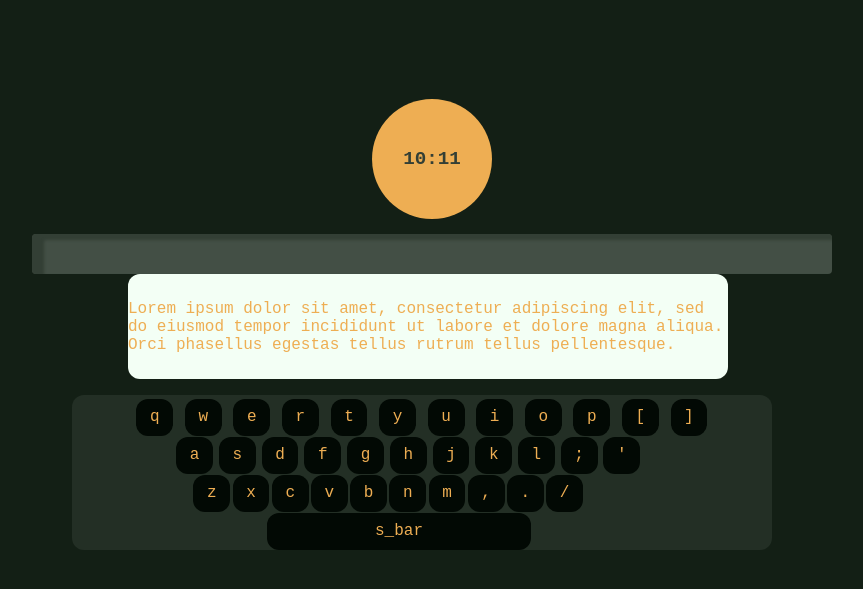
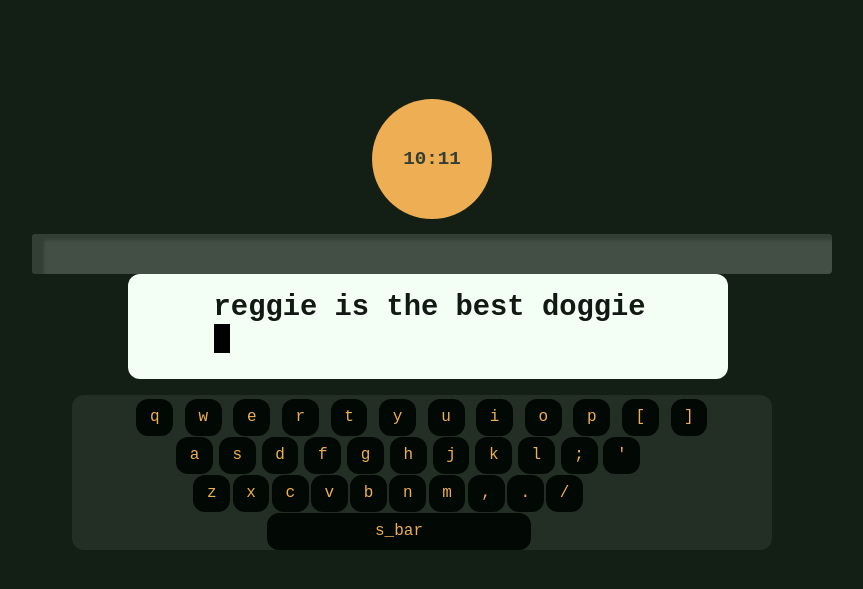
Before and after one commit to CliffordC/Typinggame, a plain HTML site: page index.html in a window 1280 px wide. Shown: the part 83-672 px from the top of the page, without its empty margins (208-1071 px from the left). Drawn offline with Linux system fonts and the light colour scheme.

Commit message:
Added a caret and made some classes. Need to fix the caret position.

```diff
--- a/index.html
+++ b/index.html
@@ -32,11 +32,8 @@
             </section>
             <section class="wf-Library">
                 <div class="wf-Library_Content">
-                    <p>
-                        Lorem ipsum dolor sit amet,
-                        consectetur adipiscing elit, sed do eiusmod tempor
-                        incididunt ut labore et dolore magna aliqua.
-                        Orci phasellus egestas tellus rutrum tellus pellentesque.
+                    <div id="wf-Library_Caret"></div>
+                    <p id="mainStr">
                     </p>
                 </div>
             </section>
@@ -163,7 +160,7 @@
                     </div>
             </section>
         </main>
-        <script src="./src/script.js" >
+        <script type="module" src="./src/script.js" >
         </script>
     </body>
 </html>
--- /dev/null
+++ b/src/Dictionary/words.js
@@ -0,0 +1,9 @@
+/*
+ * Contains texts to appear on screen.
+ */
+export const dictionary = [
+    'reggie is the best doggie',
+    'reggie is a dog that lives in seattle',
+    'typing is an activity that one can do',
+    'examples are difficult to come up with',
+];
--- /dev/null
+++ b/src/js/Letter.js
@@ -0,0 +1,48 @@
+/*
+ * Letter class;
+ *
+ */
+const caretPlacement = document.querySelector('#mainStr');
+
+export class Letter {
+
+    constructor(value){
+        this.caret = false;
+        this.value = value;
+        this.caretDiv = document.createElement('div');
+        this.caretDiv.style.height = '1.8rem';
+        this.caretDiv.style.width = '1rem';
+        this.caretDiv.style.paddingBottom = '10px';
+        this.caretDiv.style.backgroundColor='black';
+        this.caretDiv.style.className='wf-Letter_Caret';
+        this.caretDiv.style.opacity=1;
+        this.caretDiv.style.marginBottom='10px';
+    }
+
+    getLetter(){
+        return this.value;
+    }
+    setLetter(value){
+        this.value = value;
+    }
+    setCaret(value){
+        this.caret=value;
+    }
+    getCaret(){
+    return this.caret;
+    }
+    flash(){
+        setInterval(()=>{
+            console.log('inside flash');
+            if(this.caret){
+                this.caretDiv.style.opacity = 0;
+                this.caret = false;
+                caretPlacement.appendChild(this.caretDiv);
+            }else{
+                this.caretDiv.style.opacity = 1;
+                this.caret = true;
+                caretPlacement.appendChild(this.caretDiv);
+            }
+        },220);
+    }
+};
--- /dev/null
+++ b/src/js/TypeSession.js
@@ -0,0 +1,50 @@
+/*
+ * This file will control what happens during a typing
+ * session. The class should display the words in the
+ * library content section of the site as well.
+ */
+import { dictionary } from '../Dictionary/words.js';
+import { Letter } from './Letter.js';
+
+const libraryContent = document.querySelector('#mainStr');
+
+export class TypeSession {
+
+
+    constructor(){
+        this.libraryContent = libraryContent;
+        this.dictStr = dictionary[0]
+        this.libraryContent.innerText = this.dictStr;
+        this.letterList = this.createLetterList();
+        this.currentLetter = this.letterList[0];
+        this.currentLetter.setCaret(true);
+        this.currentLetter.flash();
+    }
+
+    setTypeSessionContent(newText){
+        this.libraryContent.innerText = newText;
+    }
+
+    getLetter(){
+        return this.currentLetter;
+    }
+    createLetterList(){
+        let separatedLetterList = this.dictStr.split('');
+        let result = [];
+
+        for(let i=0;i<separatedLetterList.length;i++){
+            result.push(new Letter(separatedLetterList[i]));
+        }
+        return result;
+    }
+
+    getLetterList(){
+        return this.letterList;
+    }
+    /*
+     * How to flash the current position in the typed
+     * word.
+     */
+
+
+}
--- a/src/script.js
+++ b/src/script.js
@@ -1,6 +1,8 @@
 /* Author: Clifford Chirwa
  * Controls for site interactivity.
  */
+import { TypeSession } from './js/TypeSession.js';
+
 const colors = {
     pressedStyle: '#121914',
 };
@@ -30,6 +32,14 @@ const timeSub = (InitialTime) => {
         }
      ,1000);
 }
+/*
+ * Library content
+ *
+ */
+const typeSession = new TypeSession();
+console.log(typeSession);
+
+
 
 /*
  * Keyboard press actions
@@ -74,23 +84,22 @@ const letterDict = {
     '_':keymapKey[33].classList
 };
 
-//special characters to ignore
-const specialKeyChars = ['ArrowLeft','ArrowRight','Delete','Backspace'];
-
+/*
+ * Controls for displaying keyboard press
+ * to the client.
+ */
 const keyPressIndicator = (keyPress) => {
     console.log(keyPress," <-- That was typed");
     if(Object.keys(letterDict).includes(keyPress)){
         letterDict[keyPress].toggle('pressed');
     }
-}
+};
 
 const keyPressHandler = (keyPressEvent)=> {
     keyPressEvent.preventDefault();
 
     let kCode = keyPressEvent.keyCode;
     let kPressed = keyPressEvent.key.toLowerCase();
-
-    if(specialKeyChars.includes(keyPressEvent.keyCode))return;
 
     if(keyPressEvent.repeat)return;
 
@@ -102,6 +111,15 @@ const keyPressHandler = (keyPressEvent)=> {
         return;
     }
 }
+
+/*
+ * controls for fashing a caret that
+ * moves through the library
+ * content of the screen.
+ */
+
+
+
 document.addEventListener("keydown",
     (e)=> {
             keyPressHandler(e);
--- a/src/style.css
+++ b/src/style.css
@@ -5,6 +5,7 @@
     --meter-color:#434f45;
     --meter-color-edge:#333f35;
     --library-color:#f3fff5;
+    --library-text:#121914;
     --keyboard-bg-color:#232f25;
     --key-pressed:#eea ;
     --key-bg-color:#020904;
@@ -28,8 +29,8 @@ a {
     text-decoration:none;
 }
 p {
-    font-size: 1rem;
-    font-weight: 400;
+    font-size: 1.8rem;
+    font-weight: 600;
 }
 [id] {
     scroll-margin-top:40px;
@@ -139,7 +140,16 @@ main {
     display: flex;
     -webkit-line-clamp:3;
     -webkit-box-orient:vertical;
-
+    color:var(--library-text);
+    font-size:1.5rem;
+    font-weight:600;
+    text-align:center;
+}
+#wf-Library_Caret {
+    height:1.8rem;
+    width:.2rem;
+    opacity:0;
+    background-color:var(--bg-color);
 }
 .wf-Keyboard {
     height: 155px;
```
